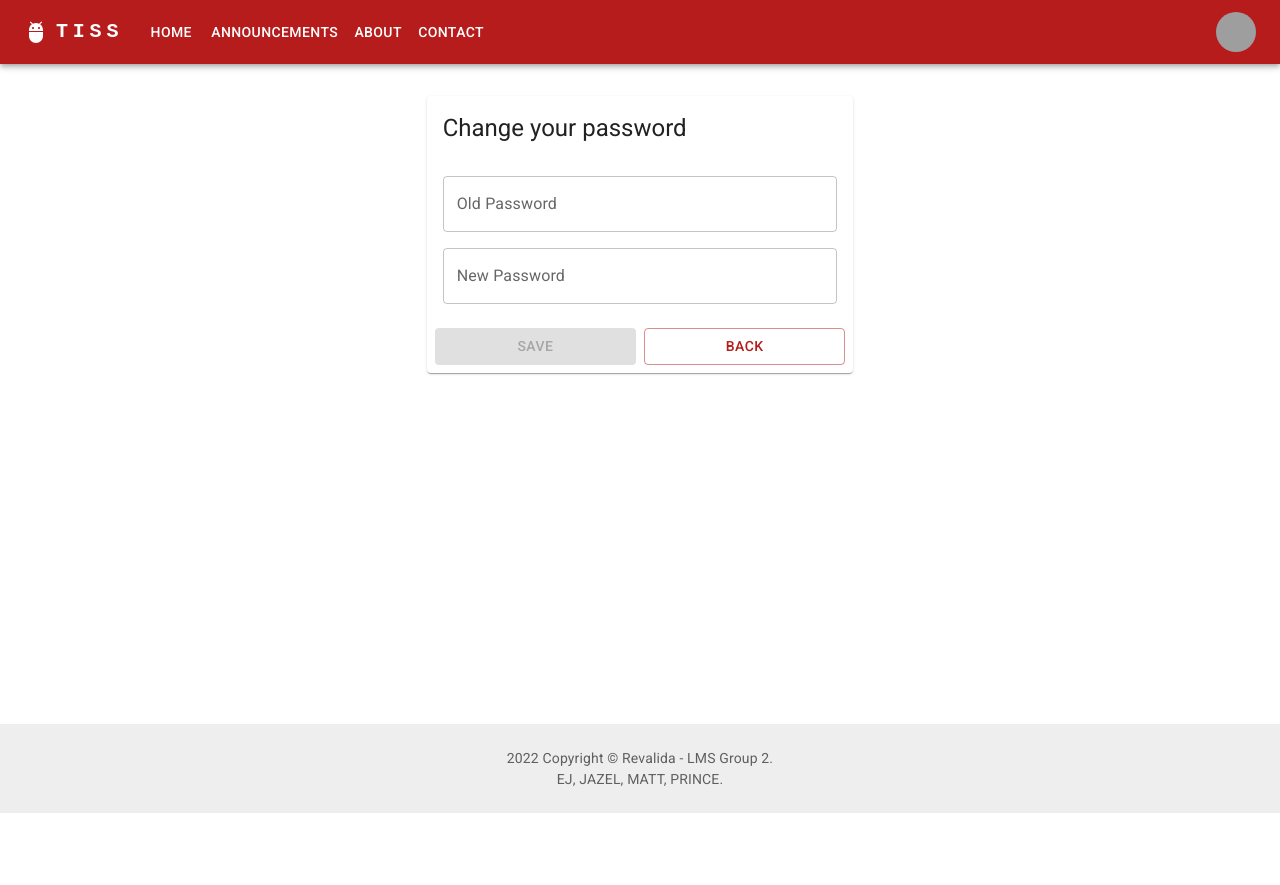
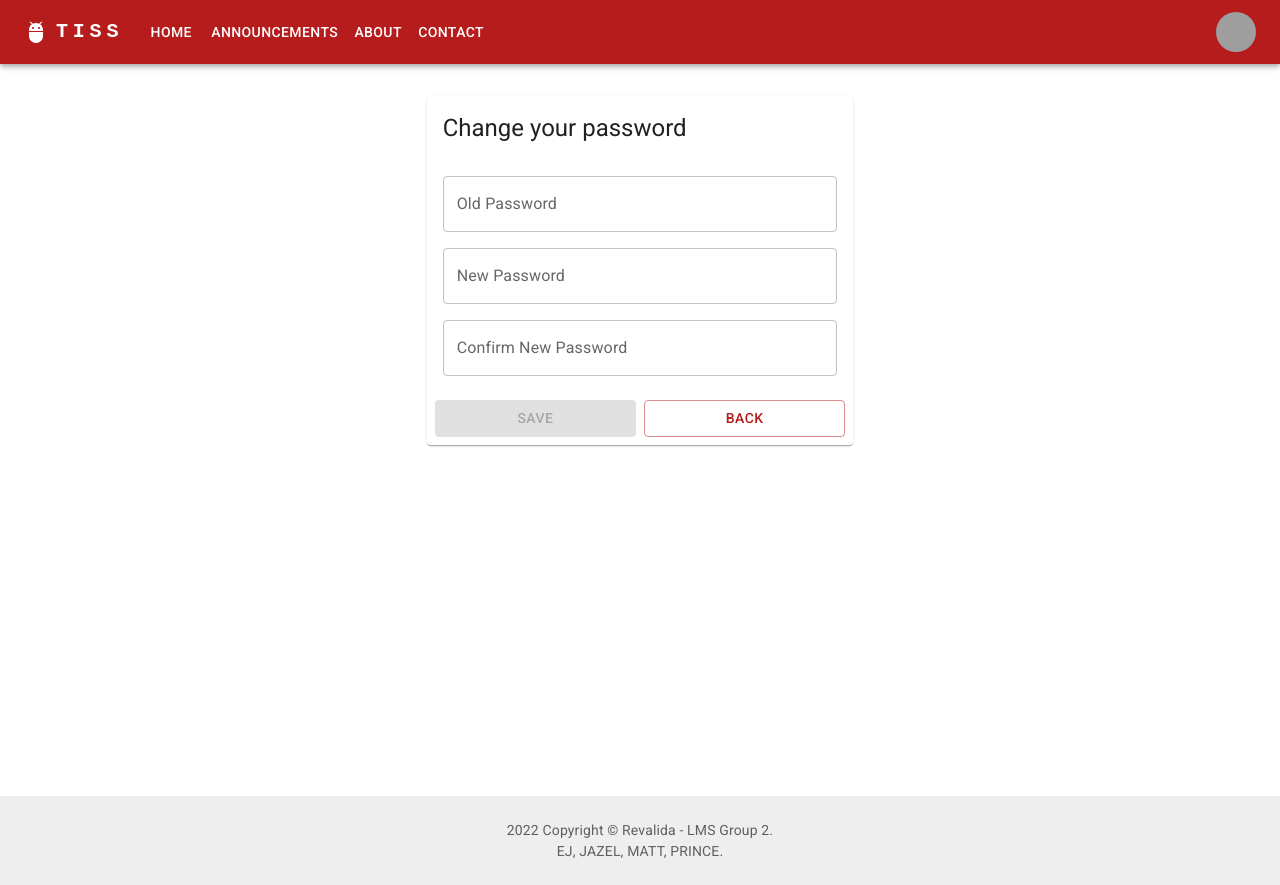
Before and after one commit to pmonisit/LMS-FRONTEND, a React (Create React App) app in the folder lms-group2/: page /profile/changePassword/1 in a window 1280 px wide. Before the commit the page ends 813 px from the top, so only its background shows below. Built offline with nearby package versions, Linux system fonts and the light colour scheme; no server answers; sample sign-in values are in the browser's storage; grey boxes are pictures that could not be loaded.

Commit message:
Add confirm new password

```diff
--- a/lms-group2/src/components/shared/ChangePassword.jsx
+++ b/lms-group2/src/components/shared/ChangePassword.jsx
@@ -42,6 +42,7 @@ const ChangePassword = ({ onSave }) => {
   const schema = Joi.object({
     oldPassword: Joi.string().required(),
     newPassword: Joi.string().required(),
+    confirmNewPassword: Joi.string().required(),
   });
 
   const handleChange = (event) => {
@@ -65,6 +66,13 @@ const ChangePassword = ({ onSave }) => {
   const handleChangePassword = async (event) => {
     event.preventDefault();
     try {
+      if (form.newPassword !== form.confirmNewPassword) {
+        onOpenSnackbar({
+          open: true,
+          severity: "error",
+          message: "New password and confirm new password should be the same",
+        });
+      } else {
         await accountService.changePassword(form);
         onOpenSnackbar({
           open: true,
@@ -79,6 +87,7 @@ const ChangePassword = ({ onSave }) => {
           navigate(`/dashboard`);
         } else {
           navigate(`/`);
+        }
       }
     } catch (error) {
       onOpenSnackbar({
@@ -131,6 +140,18 @@ const ChangePassword = ({ onSave }) => {
                   fullWidth
                 />
               </Grid>
+              <Grid item xs={12}>
+                <TextField
+                  name="confirmNewPassword"
+                  value={form.confirmNewPassword}
+                  onChange={handleChange}
+                  error={!!errors.confirmNewPassword}
+                  helperText={errors.confirmNewPassword}
+                  label="Confirm New Password"
+                  type="password"
+                  fullWidth
+                />
+              </Grid>
             </Grid>
           </CardContent>
           <CardActions>
```
Lines whose indentation alone changed are shown as unchanged.
